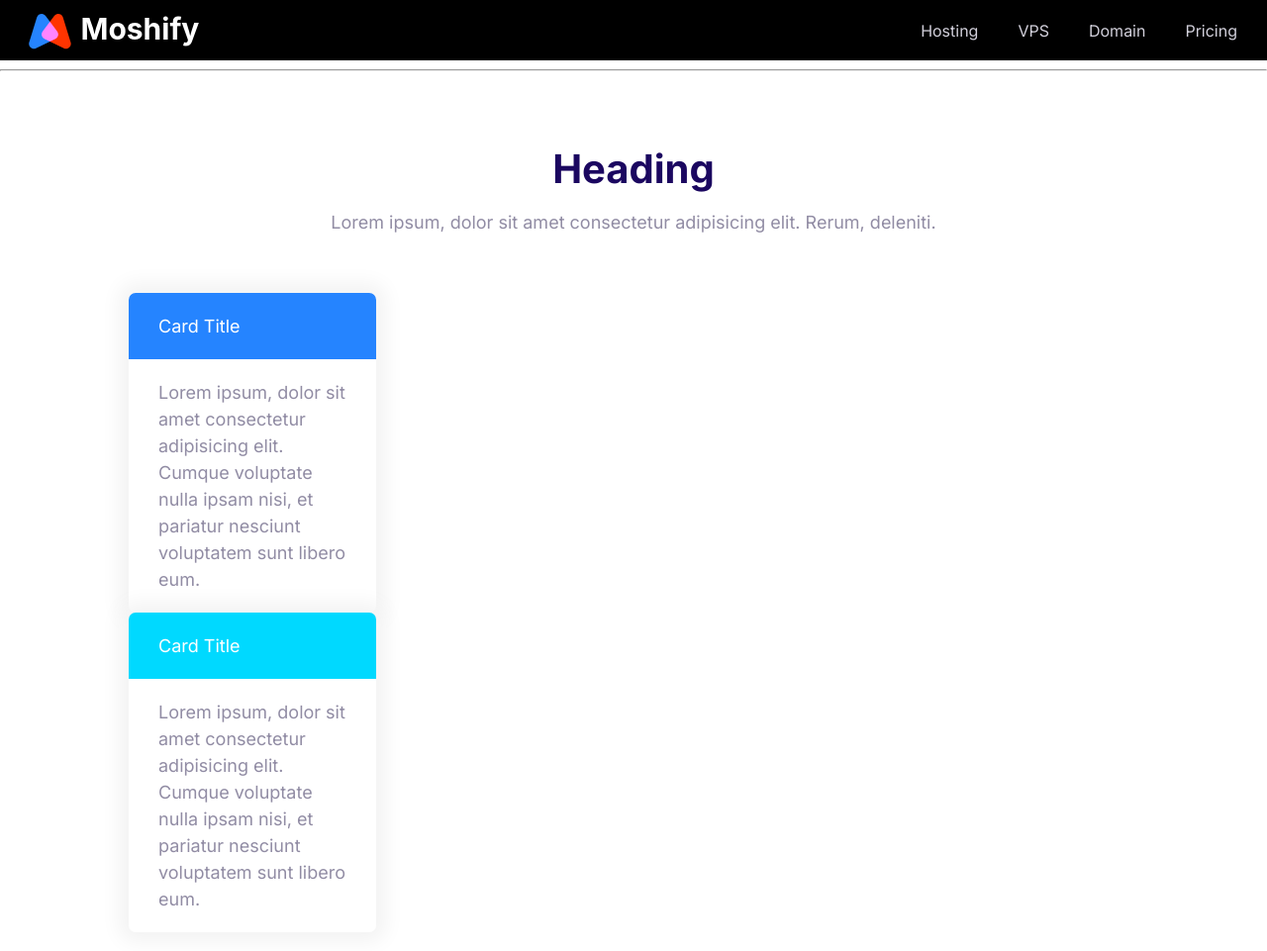
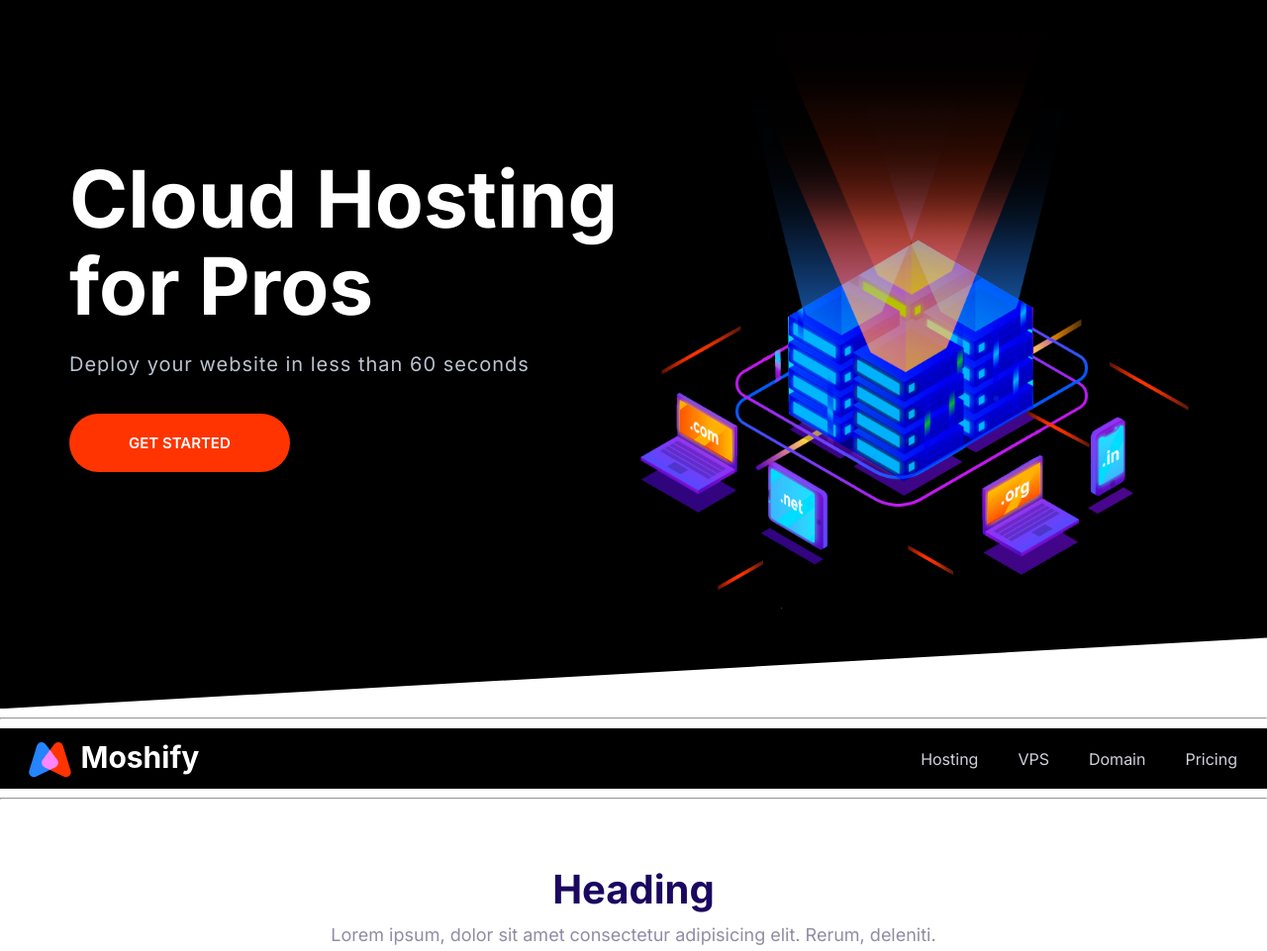
Before and after one commit to mallikgarjuna/moshify, a plain HTML site: page index.html in a window 1280 px wide. Shown: the top 961 px of the page at 99% size. Drawn offline with Linux system fonts and the light colour scheme.

Commit message:
Build the Hero component.

```diff
--- a/css/styles.css
+++ b/css/styles.css
@@ -30,6 +30,7 @@ body {
 h1, h2, h3 {
     color: var(--color-headings);
     margin-bottom: 1rem;
+    line-height: 1.1;
 }
 
 h1 {
@@ -692,3 +693,30 @@ write css */
         border: 0;
     }
 }
+
+/* Hero/ Banner componenet */
+.hero {
+    clip-path: polygon(0% 0%, 100% 0%, 100% 90%, 0% 100%)
+}
+
+.hero__tagline {
+    font-size: 2rem;
+    color: #b9c3cf;
+    letter-spacing: 1px;
+    margin: 2rem 0 5rem;
+}
+
+.hero__image {
+    width: 100%;
+}
+
+@media screen and (min-width: 768px) {
+    .hero {
+        padding-top: 0;
+    }
+
+    .hero__content {
+        text-align: left;
+        align-self: center;
+    }
+}
--- a/index.html
+++ b/index.html
@@ -14,6 +14,20 @@
     <link rel="stylesheet" href="css/styles.css" />
   </head>
   <body>
+    <!-- Hero/Banner -->
+    <section class="block block--dark block--skewed-left hero">
+      <div class="container grid grid--1x2">
+        <header class="block__header hero__content">
+          <h1 class="block__heading">Cloud Hosting for Pros</h1>
+          <p class="hero__tagline">
+            Deploy your website in less than 60 seconds
+          </p>
+          <a href="#" class="btn btn--accent btn--stretched">Get started</a>
+        </header>
+        <img class="hero__image" src="images/banner.png" alt="" />
+      </div>
+    </section>
+    <hr />
     <!-- Navigation Bar component -->
     <nav class="nav collapsible">
       <a class="nav__brand" href="/"
```
Also changed, not shown: components/hero.html (added, +11 -0 lines), images/banner.png (added).
